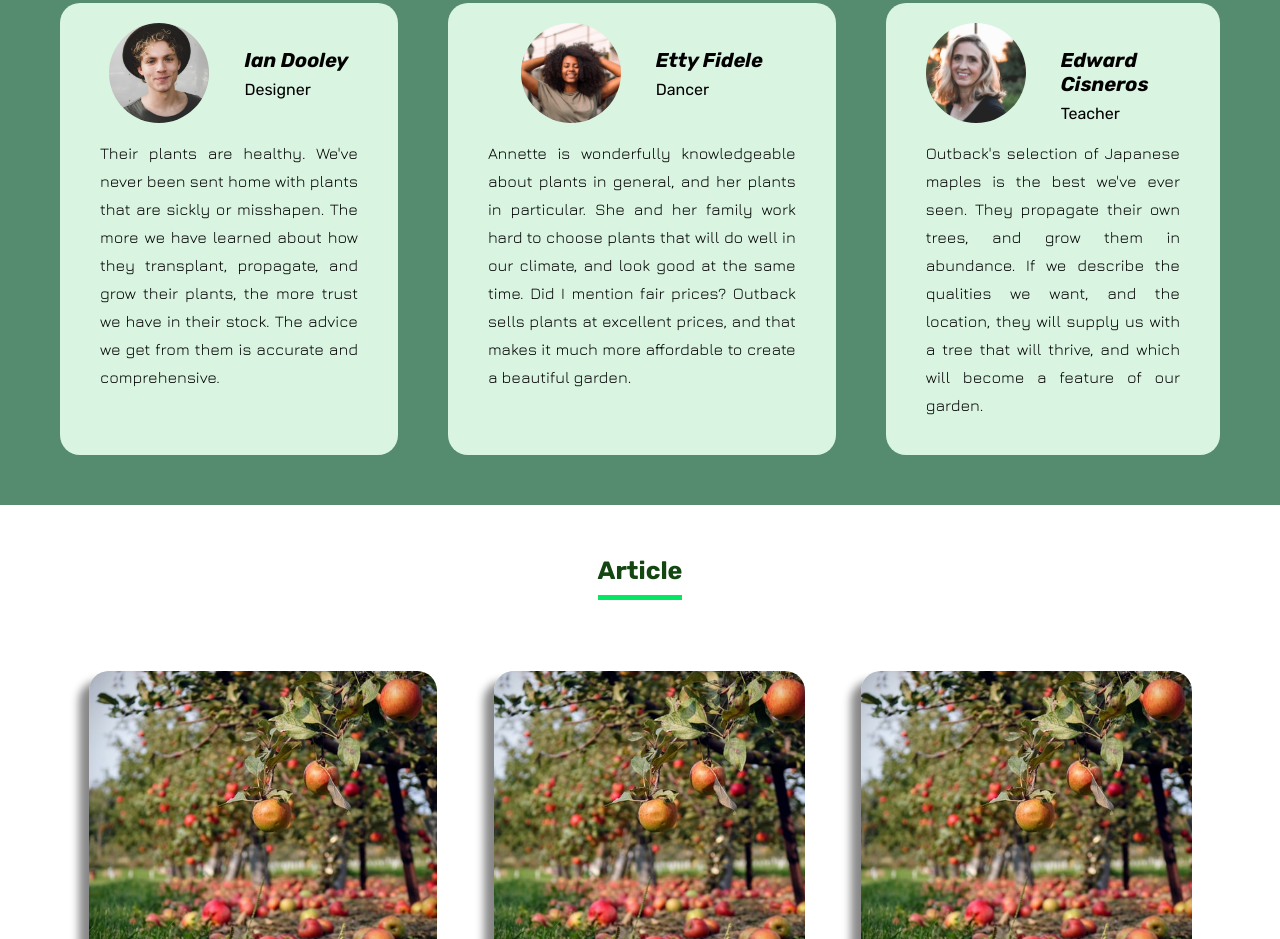
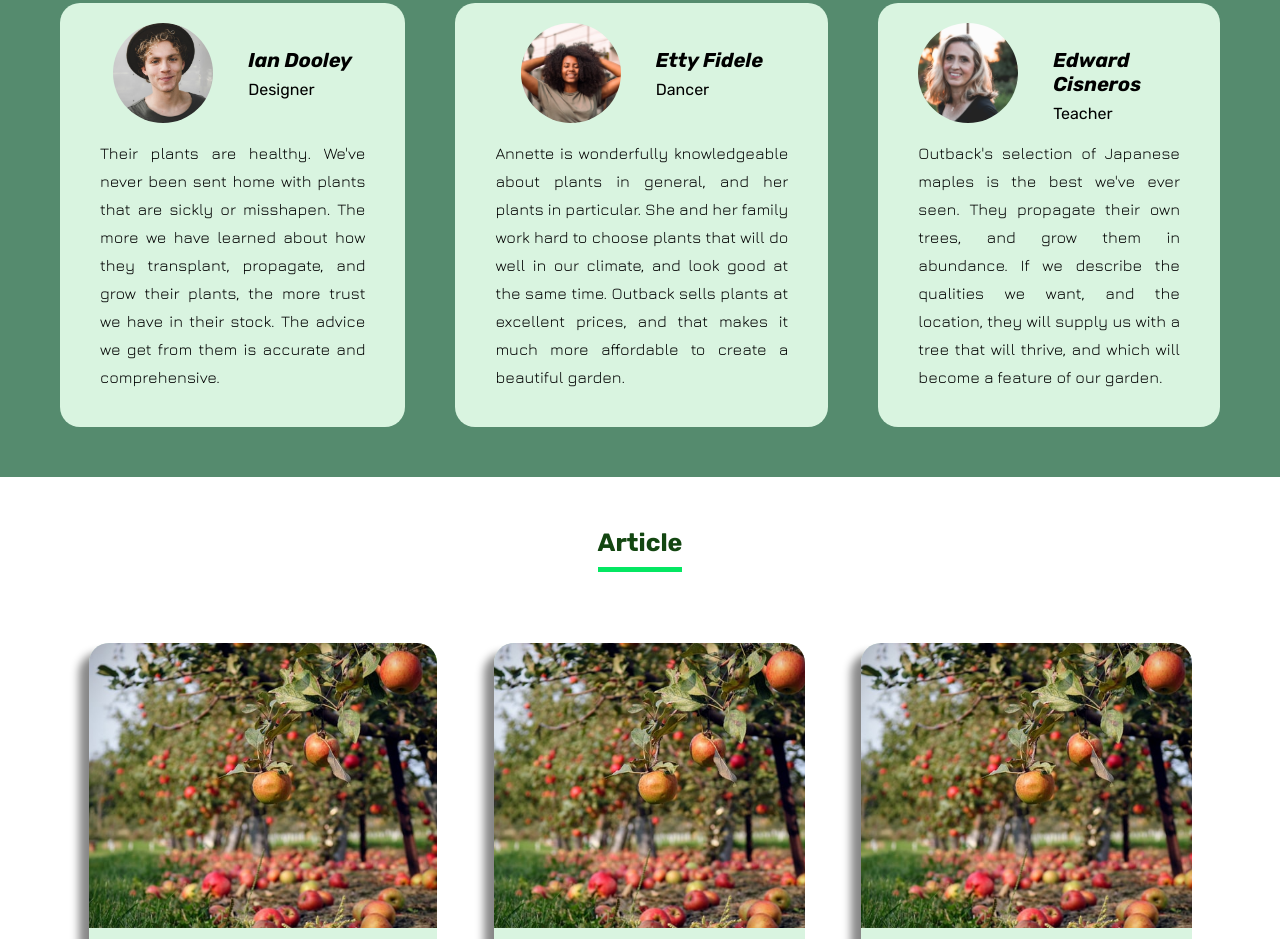
Before and after one commit to nic-dgl103-f21-dlu/websiteproject-ducphattran, a plain HTML site: page index.html in a window 1280 px wide. Shown: the part 2401-3340 px from the top of the page. Drawn offline with nearby package versions, Linux system fonts and the light colour scheme.

Commit message:
Change content of testimonal

```diff
--- a/index.html
+++ b/index.html
@@ -232,9 +232,8 @@
             <p>
               Annette is wonderfully knowledgeable about plants in general, and her plants in
               particular. She and her family work hard to choose plants that will do well in our
-              climate, and look good at the same time. Did I mention fair prices? Outback sells
-              plants at excellent prices, and that makes it much more affordable to create a
-              beautiful garden.
+              climate, and look good at the same time. Outback sells plants at excellent prices, and
+              that makes it much more affordable to create a beautiful garden.
             </p>
           </div>
           <div class="testimonial-item">
```
